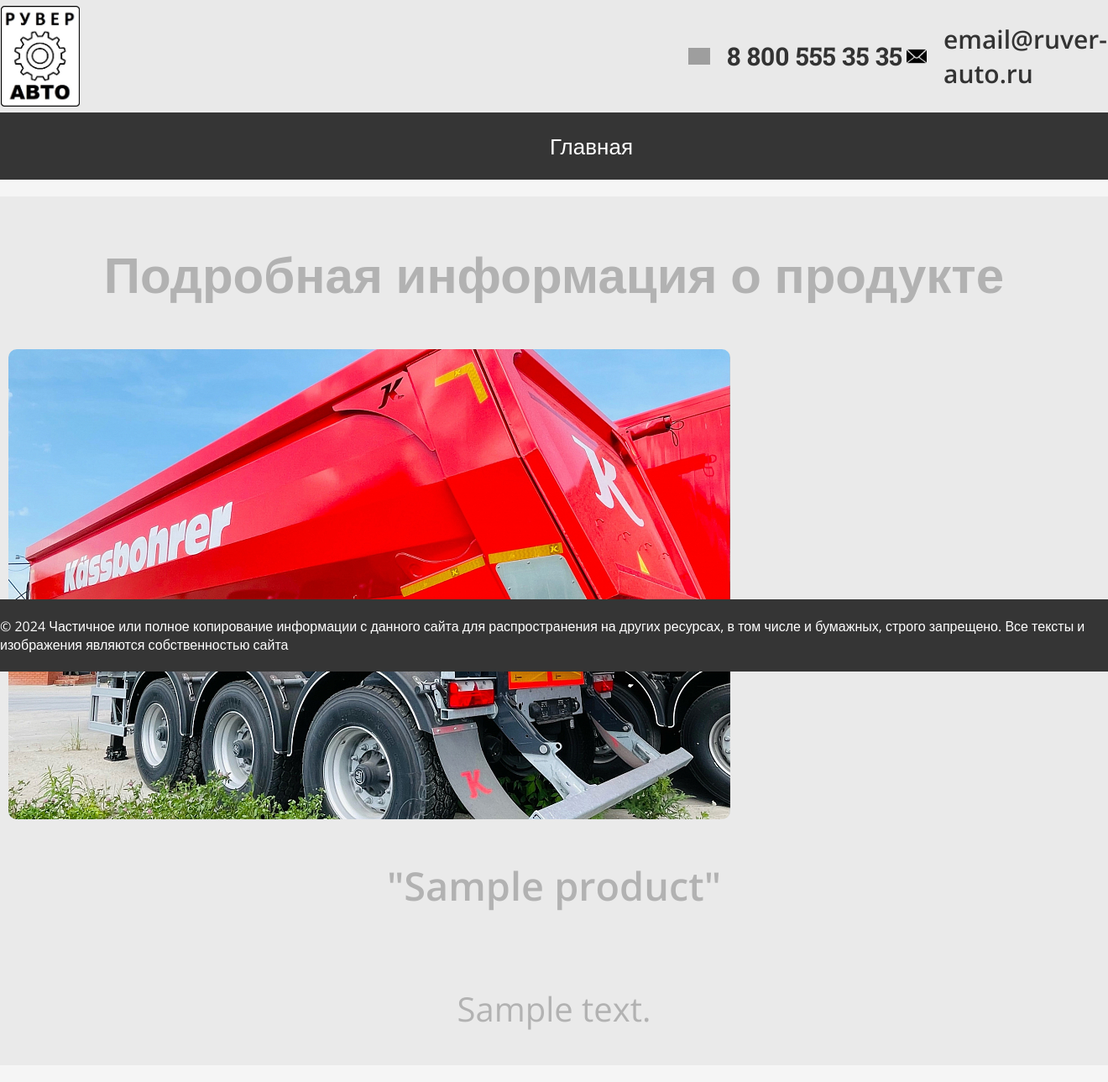
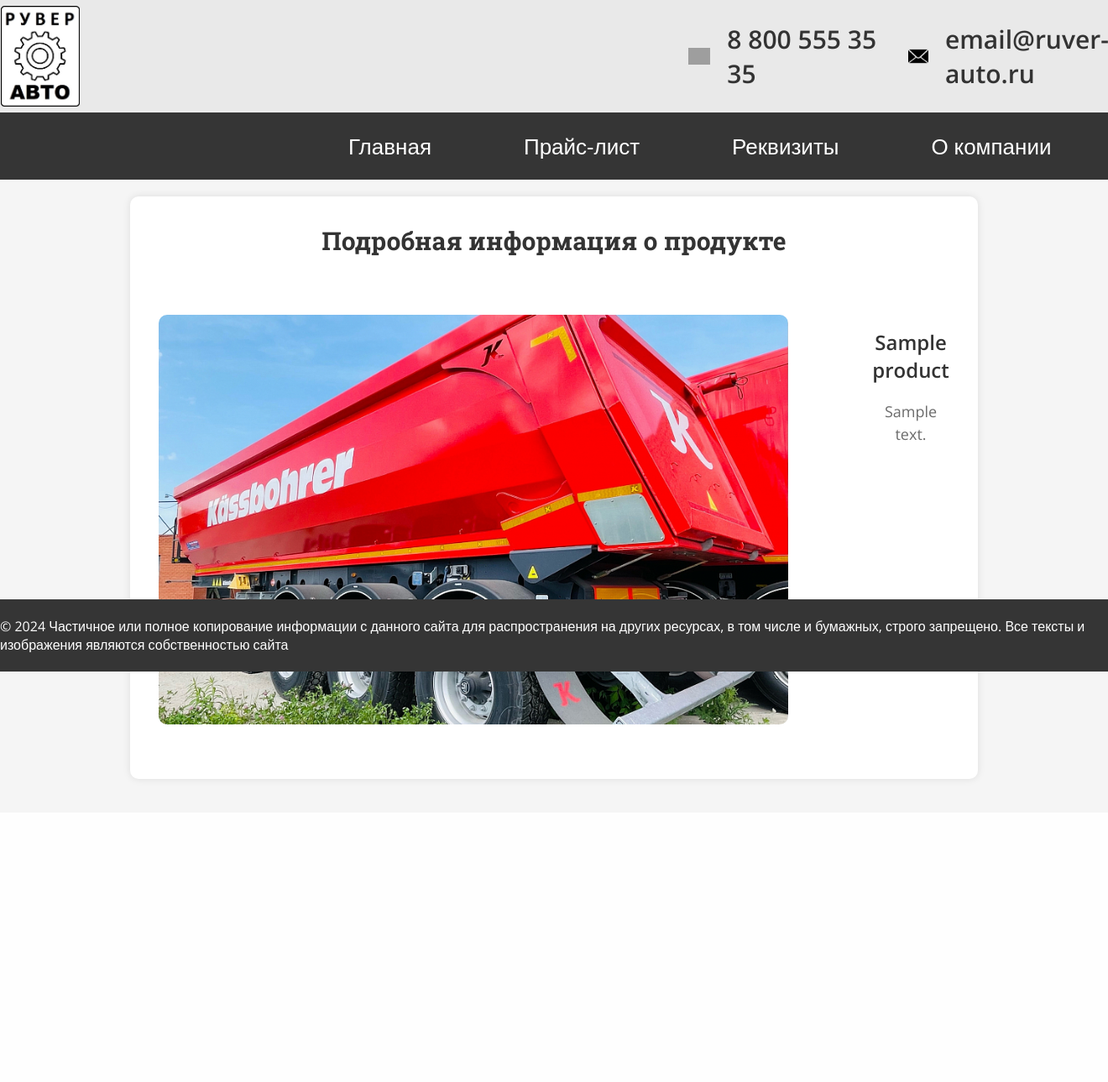
Before and after one commit to kanisimoff44/RuverAuto, a FastAPI app: template app/templates/products.html in a window 1320 px wide. Shown: the whole page at 84% size. After the commit the page ends 933 px from the top, so only its background shows below. Run offline with FastAPI, Linux system fonts and the light colour scheme; the template is opened without the code that fills it: most values are stand-ins (such as "Sample title", 1, 10 or a date in 2020); parts of the project's set-up code (start-up, migrations or seed data) failed here and were passed over; grey boxes are pictures that could not be loaded.

Commit message:
feature(pages): create page with product description

```diff
--- a/app/static/css/style.css
+++ b/app/static/css/style.css
@@ -1,9 +1,13 @@
 body {
   font-family: "Open Sans", sans-serif;
   color: #333;
-  background-color: #f5f5f5;
   margin: 0;
   padding: 0;
+  /* display: flex; */
+  justify-content: center;
+  align-items: flex-start;
+  min-height: 100vh;
+  background-color: #f5f5f5;
 }
 
 /* body { */
@@ -83,7 +87,7 @@ body::-webkit-scrollbar {
 }
 
 .navigation li:first-child {
-  margin-left: 80vh; /* У первой ссылки отступ слева не нужен */
+  margin-left: 50vh; /* У первой ссылки отступ слева не нужен */
 }
 
 .nav-link {
@@ -112,6 +116,14 @@ body::-webkit-scrollbar {
   font-family: "Roboto", serif;
   font-weight: 100;
   font-size: 28px;
+  line-height: 1.2;
+  color: #333;
+  text-align: center;
+}
+
+.main-content h1 {
+  font-family: "Roboto Slab", serif;
+  font-weight: 700;
   line-height: 1.2;
   color: #333;
   text-align: center;
@@ -190,40 +202,59 @@ body::-webkit-scrollbar {
 }
 
 /* PRODUCT DETAIL */
-.product-container {
-  background-color: #eaeaea;
-  color: #b2b2b2;
-  text-align: center;
-  padding-top: 1px;
-  margin: 20px auto;
-  font-size: 40px;
-  display: grid;
-  align-content: normal;
-  justify-content: normal;
+.product-content {
+  display: flex;
+  justify-content: center;
   align-items: normal;
-  justify-items: normal;
+  flex-direction: row;
 }
 
-.product-container img {
-  max-width: 100%;
-  height: auto;
+.content-container {
+  max-width: 75%;
+  margin: 40px auto;
+  width: 100%;
+  margin-top: 20px;
+  background-color: #fff;
+  padding: 10px;
+  box-shadow: 0 0 10px rgba(0, 0, 0, 0.1);
   border-radius: 10px;
-  margin-left: 10px;
-
 }
 
-h1 {
+.product-header {
   font-family: "Roboto Slab", serif;
   font-weight: 700;
   line-height: 1.2;
+  font-size: 30px;
   color: #333;
   text-align: center;
+  margin-bottom: 20px;
 }
 
-/* h2 {
-  font-family: "Roboto Slab", serif;
-  font-weight: 400;
-  line-height: 1.2;
-  color: #333;
+.product-left {
+  flex-shrink: 0;
+  margin: 50px;
+}
+
+.product-left img {
+  max-width: 750px;
+  height: auto;
+  border-radius: 10px;
+}
+
+.product-right {
   text-align: center;
-} */
+  max-width: 700px;
+  margin: 50px;
+}
+
+.product-title {
+  font-size: 24px;
+  font-weight: bold;
+  margin-bottom: 20px;
+}
+
+.product-description {
+  font-size: 18px;
+  line-height: 1.5;
+  color: #6b6b6b;
+}
--- a/app/templates/base.html
+++ b/app/templates/base.html
@@ -32,7 +32,9 @@
       <div class="nav-menu">
         <nav class="navigation">
           <li><a href="/pages/main" class="nav-link">Главная</a></li>
-          <!-- <li><a href="/pages/products" class="nav-link">Каталог товаров</a></li> -->
+          <li><a href="#" class="nav-link">Прайс-лист</a></li>
+          <li><a href="#" class="nav-link">Реквизиты</a></li>
+          <li><a href="#" class="nav-link">О компании</a></li>
         </nav>
       </div>
     </header>
--- a/app/templates/products.html
+++ b/app/templates/products.html
@@ -1,14 +1,20 @@
 {% extends "base.html" %}
 
 {% block content %}
-<div class="product-container">
-  <h2>Подробная информация о продукте</h2>
-  {% if product.image_id %}
-    <img src="{{ url_for('static', path='images/' + product.image_id|string + '.webp')}}" alt="Фото продукта">
-  {% else %}
-    <img src="{{ url_for('static', path='images/coming_soon.png')}}" alt="Фото продукта">
-  {% endif %}
-  <h3>"{{ product.name }}"</h3>
-  <p>{{ product.description }}</p>
+<div class="content-container">
+  <h2 class="product-header">Подробная информация о продукте</h2>
+  <div class="product-content">
+    <div class="product-left">
+      {% if product.image_id %}
+        <img src="{{ url_for('static', path='images/' + product.image_id|string + '.webp')}}" alt="Фото продукта">
+      {% else %}
+        <img src="{{ url_for('static', path='images/coming_soon.png')}}" alt="Фото продукта">
+      {% endif %}
+    </div>
+    <div class="product-right">
+      <h1 class="product-title">{{ product.name }}</h1>
+      <p class="product-description">{{ product.description }}</p>
+    </div>
+  </div>
 </div>
 {% endblock content %}
```
